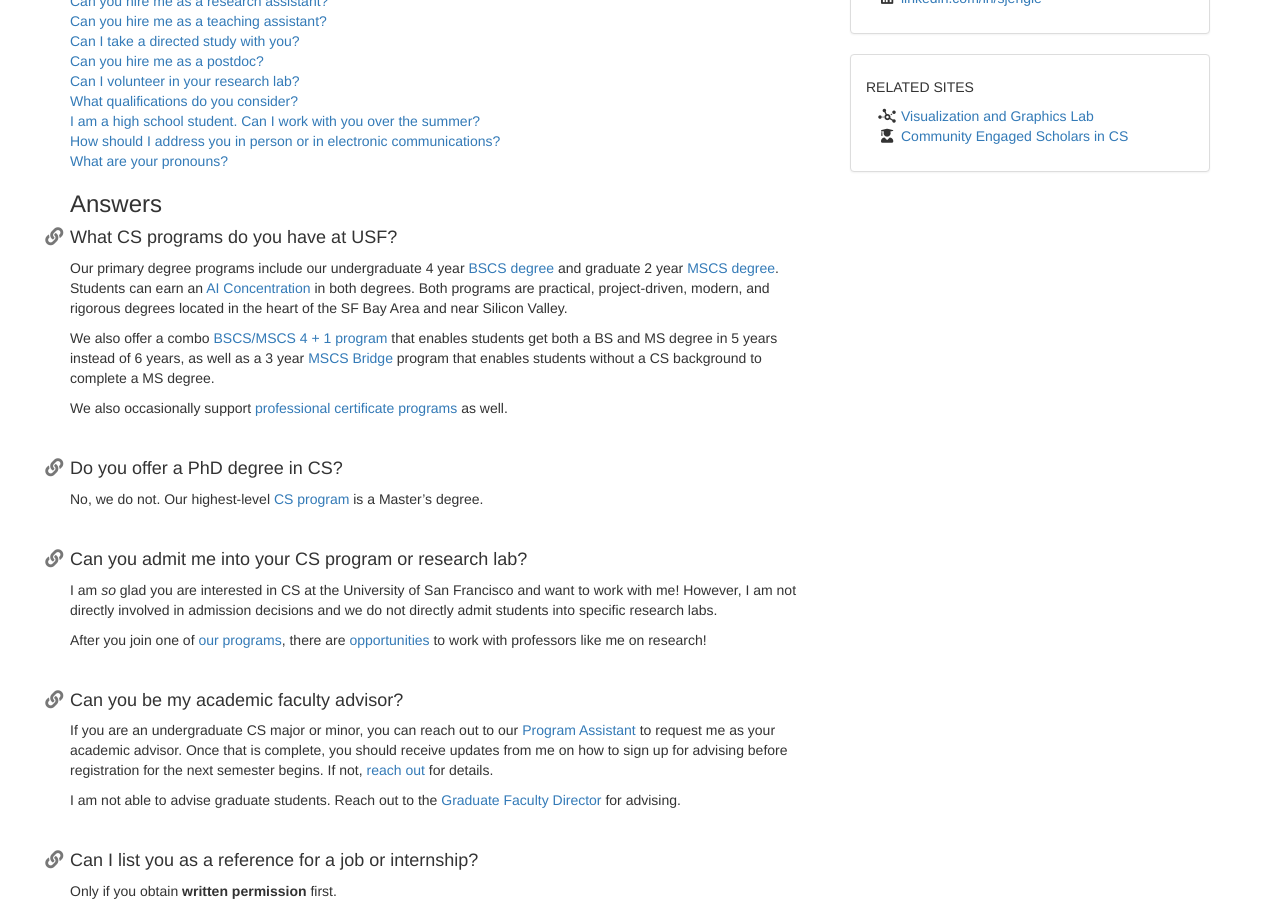
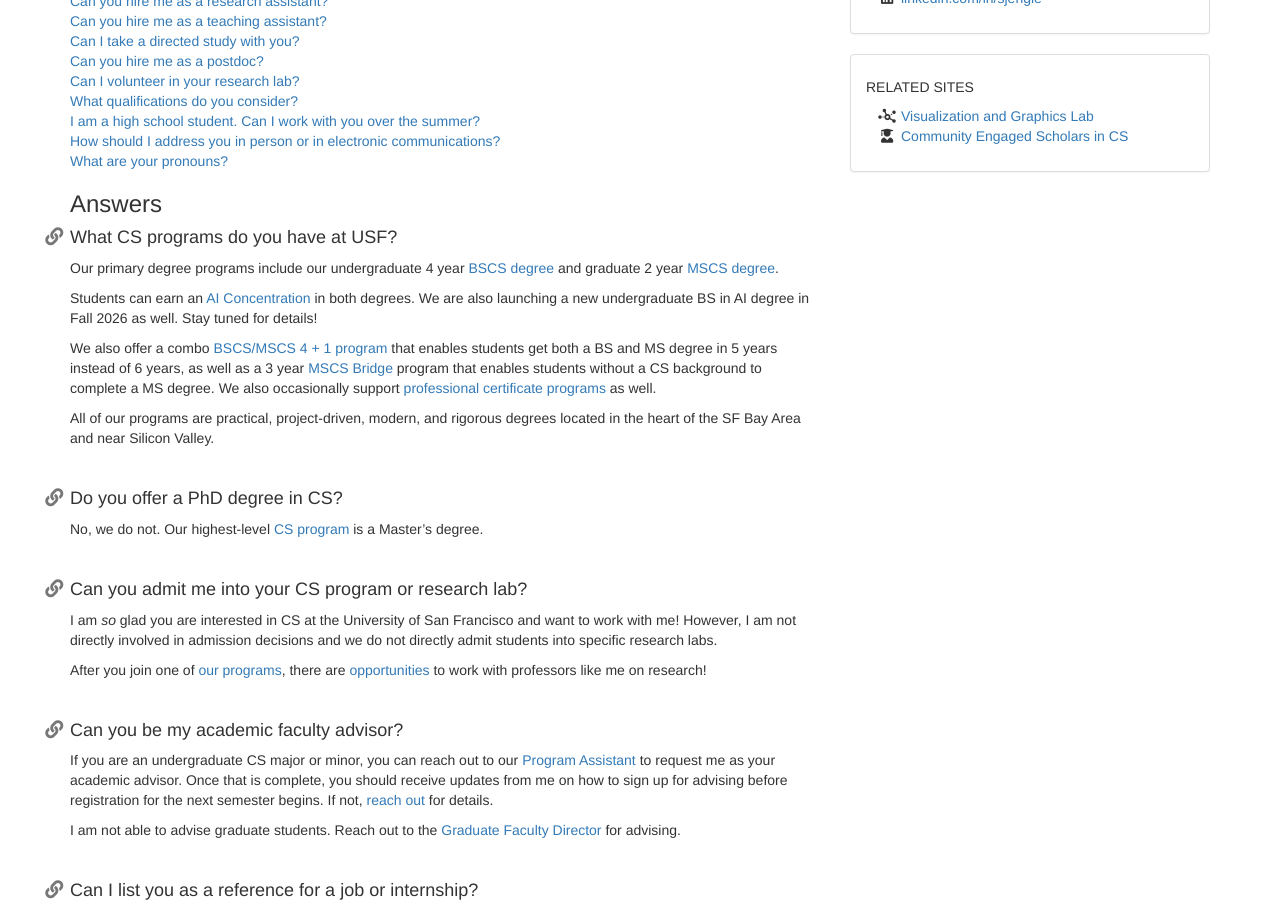
Before and after one commit to sjengle/sjengle.github.io, a Jekyll site: the page built from faqs.html, in a window 1280 px wide and 900 px high, scrolled down 512 px. Built offline with Jekyll 4.4.1, drawn with Linux system fonts in a browser that asks for light colours.

Commit message:
Adding AI degree

```diff
--- a/_data/faqs.yaml
+++ b/_data/faqs.yaml
@@ -3,11 +3,13 @@
   question: |
     What CS programs do you have at USF?
   answer: |
-    Our primary degree programs include our undergraduate 4 year [BSCS degree](https://www.usfca.edu/arts-sciences/programs/undergraduate/computer-science) and graduate 2 year [MSCS degree](https://www.usfca.edu/arts-sciences/programs/graduate/computer-science). Students can earn an [AI Concentration](https://www.usfca.edu/arts-sciences/programs/undergraduate/computer-science/ai-concentration) in both degrees. Both programs are practical, project-driven, modern, and rigorous degrees located in the heart of the SF Bay Area and near Silicon Valley.
+    Our primary degree programs include our undergraduate 4 year [BSCS degree](https://www.usfca.edu/arts-sciences/programs/undergraduate/computer-science) and graduate 2 year [MSCS degree](https://www.usfca.edu/arts-sciences/programs/graduate/computer-science).
 
-    We also offer a combo [BSCS/MSCS 4 + 1 program](https://www.usfca.edu/arts-sciences/programs/undergraduate/computer-science-4-plus-1) that enables students get both a BS and MS degree in 5 years instead of 6 years, as well as a 3 year [MSCS Bridge](https://www.usfca.edu/arts-sciences/programs/graduate/computer-science-bridge) program that enables students without a CS background to complete a MS degree.
+    Students can earn an [AI Concentration](https://www.usfca.edu/arts-sciences/programs/undergraduate/computer-science/ai-concentration) in both degrees. We are also launching a new undergraduate BS in AI degree in Fall 2026 as well. Stay tuned for details!
 
-    We also occasionally support [professional certificate programs](https://www.usfca.edu/academics/find-your-program/professional-certificates) as well.
+    We also offer a combo [BSCS/MSCS 4 + 1 program](https://www.usfca.edu/arts-sciences/programs/undergraduate/computer-science-4-plus-1) that enables students get both a BS and MS degree in 5 years instead of 6 years, as well as a 3 year [MSCS Bridge](https://www.usfca.edu/arts-sciences/programs/graduate/computer-science-bridge) program that enables students without a CS background to complete a MS degree. We also occasionally support [professional certificate programs](https://www.usfca.edu/academics/find-your-program/professional-certificates) as well.
+
+    All of our programs are practical, project-driven, modern, and rigorous degrees located in the heart of the SF Bay Area and near Silicon Valley.
 
 - name: phd
   question: |
```
